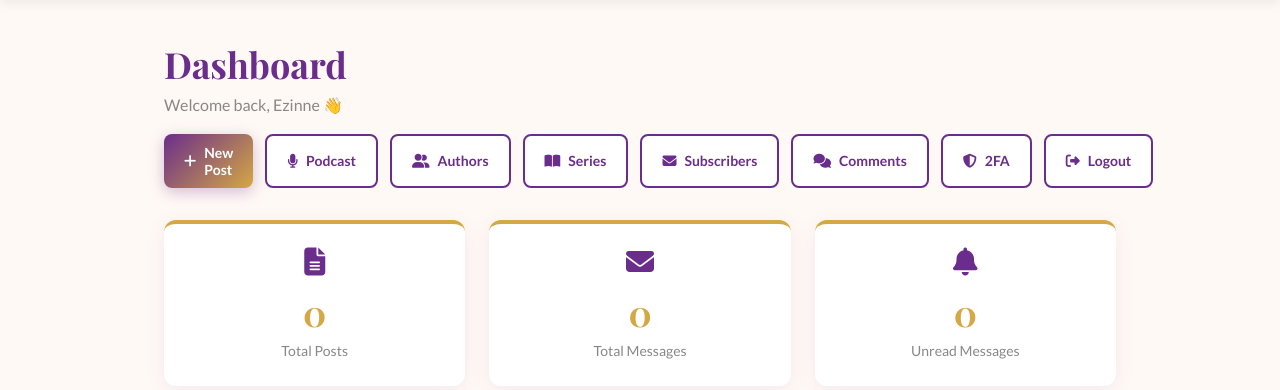
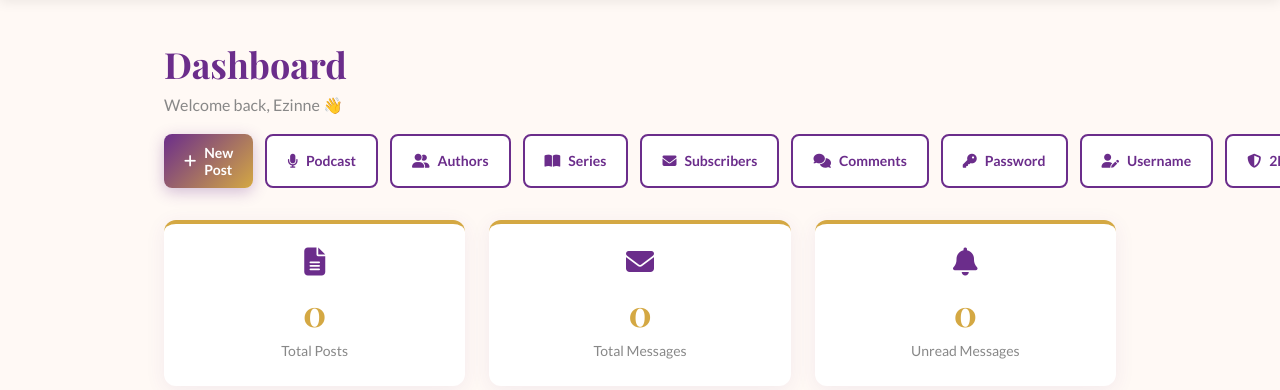
Before and after one commit to Eminence-Pyro/InnerPeace_Hub, a Flask app: page /admin in a window 1280 px wide. Shown: the part 90-480 px from the top of the page. Run offline with Flask 3, Linux system fonts and the light colour scheme; the visitor is signed in with stand-in values (Sample User, id 1); data that the repository does not hold is empty; parts of the project's set-up code (start-up, migrations or seed data) failed here and were passed over; some libraries are stand-ins or nearby versions.

Commit message:
Add Password + Username buttons to dashboard header before 2FA

```diff
--- a/templates/admin/dashboard.html
+++ b/templates/admin/dashboard.html
@@ -43,6 +43,14 @@
         <a href="{{ url_for('admin.comment_moderation') }}" class="btn-secondary">
           <i class="fas fa-comments"></i>
           Comments{% if pending_comments > 0 %} <span class="unread-badge">{{ pending_comments }}</span>{% endif %}
+        </a>
+        <a href="{{ url_for('auth.change_password') }}" class="btn-secondary">
+          <i class="fas fa-key"></i>
+          Password
+        </a>
+        <a href="{{ url_for('auth.change_username') }}" class="btn-secondary">
+          <i class="fas fa-user-edit"></i>
+          Username
         </a>
         <a href="{{ url_for('auth.setup_2fa') }}" class="btn-secondary" title="Two-Factor Authentication">
           <i class="fas fa-shield-alt"></i>
```
